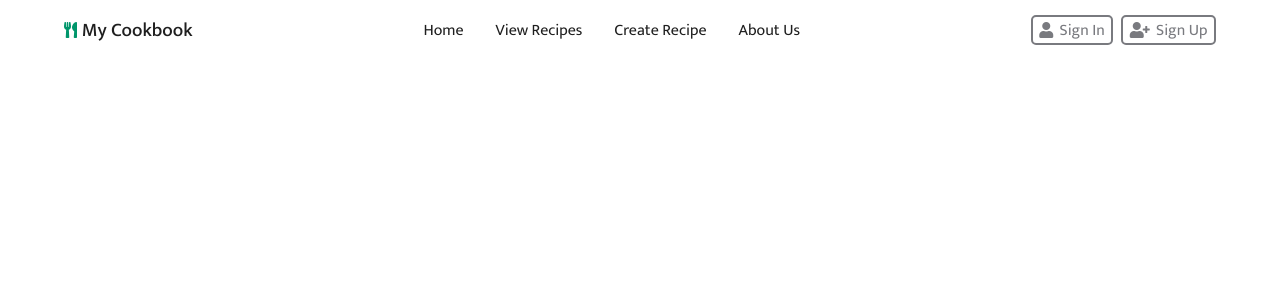
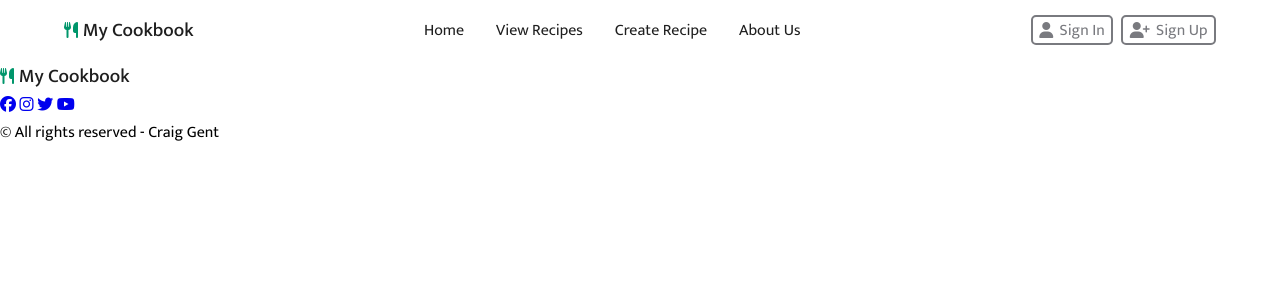
Before and after one commit to Genty83/My_Cookbook, a Flask app: template src/templates/base.html in a window 1280 px wide. Shown: the top 300 px of the page. Run offline with Flask 3, Linux system fonts and the light colour scheme; the template is opened without the code that fills it, so the values that code supplies are empty.

Commit message:
Changed font awesome link tag

```diff
--- a/src/templates/base.html
+++ b/src/templates/base.html
@@ -7,7 +7,7 @@
     <!-- Title Tag -->
     <title>{{page_title}}</title>
     <!-- Link tags -->
-    <link rel="stylesheet" href="https://cdnjs.cloudflare.com/ajax/libs/font-awesome/5.15.3/css/all.min.css"  type="text/css">
+    <link rel="stylesheet" href="https://cdnjs.cloudflare.com/ajax/libs/font-awesome/6.5.1/css/all.min.css"  type="text/css">
      <link rel="stylesheet" href="{{url_for('static', filename='css/style.css')}}" type="text/css">
 </head>
 <body>
@@ -48,5 +48,38 @@
         {% endblock %}
     </main>
     <!-- Main content end -->
+
+    <!-- Footer start -->
+    <footer class="footer">
+        <!-- Footer top content start -->
+        <div class="footer-top-content">
+
+            <div class="footer-top-wrapper">
+                <!-- Logo -->
+                 <a id="footer-logo" class="logo" href="{{url_for('home')}}"><i class="fas fa-utensils"></i>My Cookbook</a>
+                 <div class="social-icons-wrapper">
+                    <a class="social-btn" href="#"><i class="fa-brands fa-facebook"></i></a>
+                    <a class="social-btn" href="#"><i class="fa-brands fa-instagram"></i></a>
+                    <a class="social-btn" href="#"><i class="fa-brands fa-twitter"></i></a>
+                    <a class="social-btn" href="#"><i class="fa-brands fa-youtube"></i></a>
+                 </div>
+            </div>
+            <div class="seperator"></div>
+        </div>
+        <!-- Footer top content end -->
+
+        <!-- Footer middle content start -->
+        <div class="footer-middle-content">
+
+        </div>
+        <!-- Footer middle content end -->
+
+        <!-- Footer bottom content start -->
+        <div class="footer-bottom-content">
+            <p>&#169; All rights reserved - Craig Gent</p>
+        </div>
+        <!-- Footer bottom content end -->
+    </footer>
+    <!-- Footer end -->
 </body>
 </html>
```
